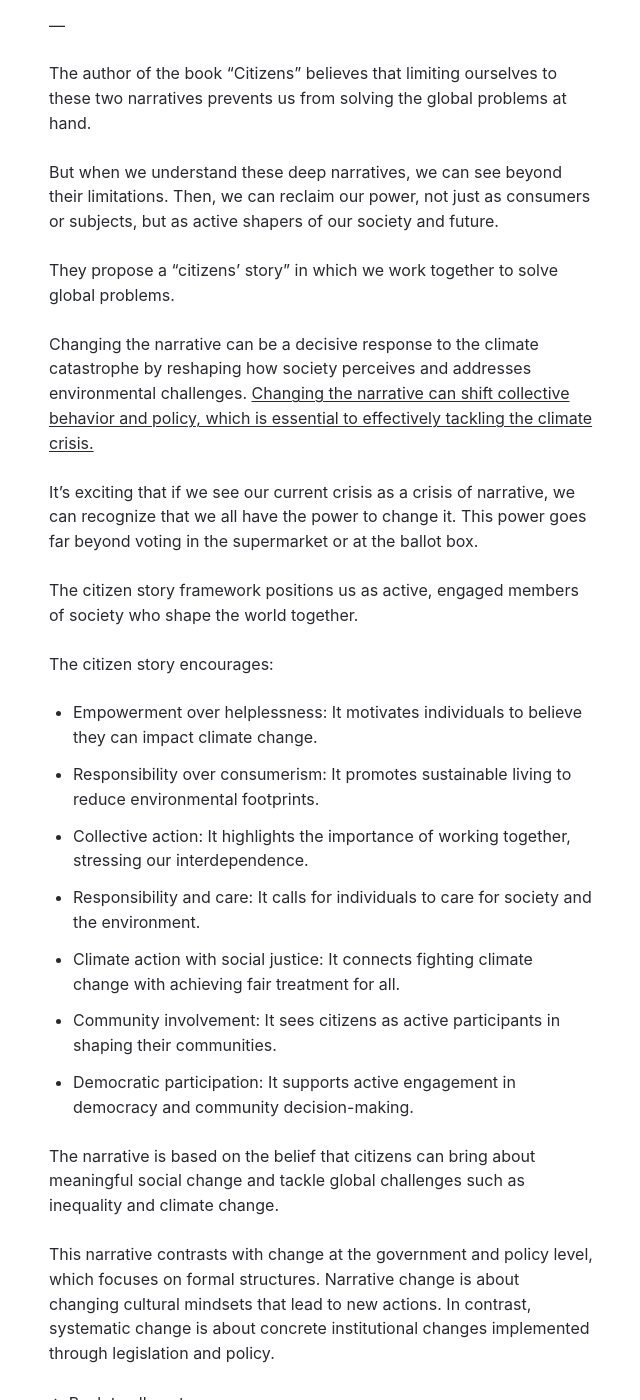
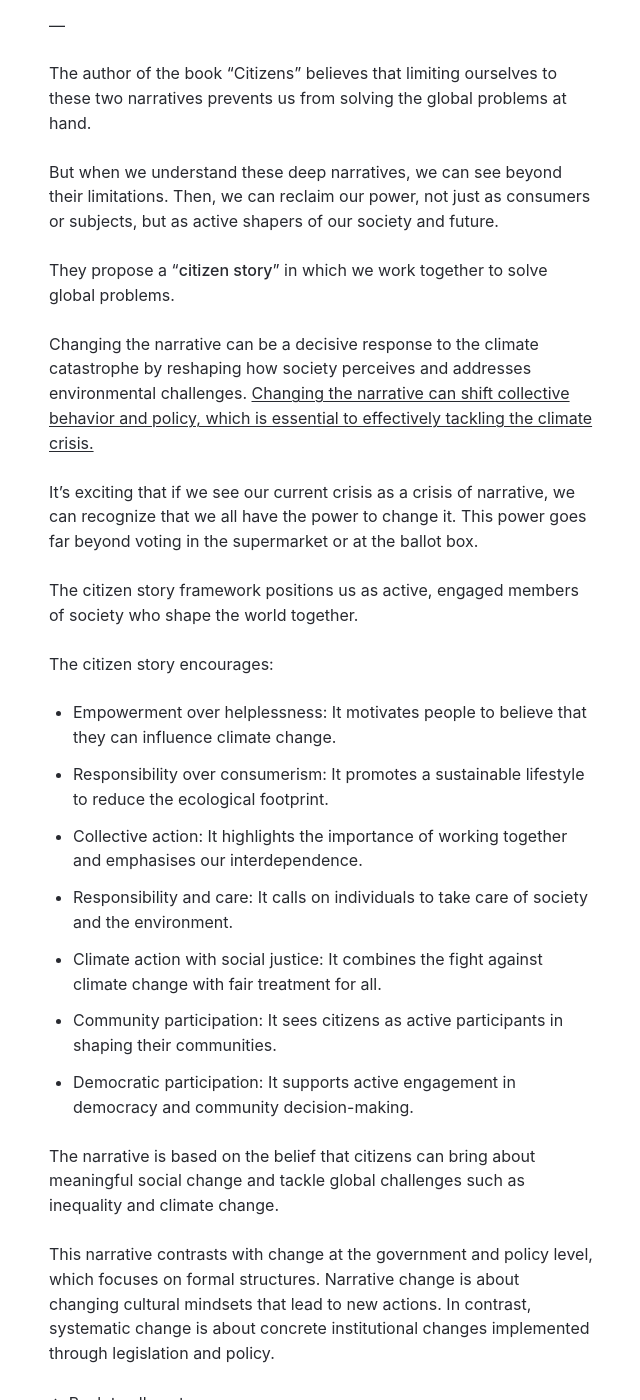
Before and after one commit to mikklemberg/My-personal-notes, a Jekyll site: the page built from _posts/2024-02-29-citizen-narrative.md, in a window 1280 px wide and 1400 px high, scrolled down 1285 px. Shown: the whole window, without its empty margins (319-959 px from the left). Built offline with Jekyll 4.4.1, drawn with Linux system fonts in a browser that asks for light colours; some of the changed text lies outside the part shown.

Commit message:
Update 2024-02-29-citizen-narrative.md

```diff
--- a/_posts/2024-02-29-citizen-narrative.md
+++ b/_posts/2024-02-29-citizen-narrative.md
@@ -12,13 +12,13 @@ Since then, I've come across a fresh perspective that resonates profoundly, main
 
 Our societies are shaped by two main narratives: the consumer story and the story of subjects.
 
-Since the 1970s, the consumer narrative has dominated, promoting the idea that our primary goal is consumption. The consumer narrative has become deeply ingrained in our consciousness. It implies that by pursuing our self-interest, we're contributing to the greater good of society.
+Since the 1970s, **the consumer narrative** has dominated, promoting the idea that our primary goal is consumption. The consumer narrative has become deeply ingrained in our consciousness. It implies that by pursuing our self-interest, we're contributing to the greater good of society.
 
 But in reality, the consumption narrative has led to pervasive inequality, ecological collapse, and social isolation (loneliness pandemic).
 
 This narrative also suggests that our individual choices, such as using a reusable cup or taking shorter showers, are the extent of our influence on the world's problems. Even voting is seen as a mere expression of personal preference.
 
-The subject story takes us back to a time when people were subjects of a ruler. The leader was entrusted with making the best decisions for everyone, and the rest of us were considered too naïve to understand complex issues.
+**The subject story** takes us back to a time when people were subjects of a ruler. The leader was entrusted with making the best decisions for everyone, and the rest of us were considered too naïve to understand complex issues.
 
 This narrative was the norm for centuries.
 
@@ -30,7 +30,7 @@ The author of the book "Citizens" believes that limiting ourselves to these two
 
 But when we understand these deep narratives, we can see beyond their limitations. Then, we can reclaim our power, not just as consumers or subjects, but as active shapers of our society and future.
 
-They propose a "citizens' story" in which we work together to solve global problems.
+They propose a "**citizen story**" in which we work together to solve global problems.
 
 Changing the narrative can be a decisive response to the climate catastrophe by reshaping how society perceives and addresses environmental challenges. [Changing the narrative can shift collective behavior and policy, which is essential to effectively tackling the climate crisis.](https://blog.mikklemberg.ee/narratives.html)
 
@@ -39,12 +39,12 @@ It's exciting that if we see our current crisis as a crisis of narrative, we can
 The citizen story framework positions us as active, engaged members of society who shape the world together.
 
 The citizen story encourages:
-- Empowerment over helplessness: It motivates individuals to believe they can impact climate change.
-- Responsibility over consumerism: It promotes sustainable living to reduce environmental footprints.
-- Collective action: It highlights the importance of working together, stressing our interdependence.
-- Responsibility and care: It calls for individuals to care for society and the environment.
-- Climate action with social justice: It connects fighting climate change with achieving fair treatment for all.
-- Community involvement: It sees citizens as active participants in shaping their communities.
+- Empowerment over helplessness: It motivates people to believe that they can influence climate change.
+- Responsibility over consumerism: It promotes a sustainable lifestyle to reduce the ecological footprint.
+- Collective action: It highlights the importance of working together and emphasises our interdependence.
+- Responsibility and care: It calls on individuals to take care of society and the environment.
+- Climate action with social justice: It combines the fight against climate change with fair treatment for all.
+- Community participation: It sees citizens as active participants in shaping their communities.
 - Democratic participation: It supports active engagement in democracy and community decision-making.
 
 The narrative is based on the belief that citizens can bring about meaningful social change and tackle global challenges such as inequality and climate change.
```
Also changed, not shown: other parts of _posts/2024-02-29-citizen-narrative.md (+1 -1 lines).
